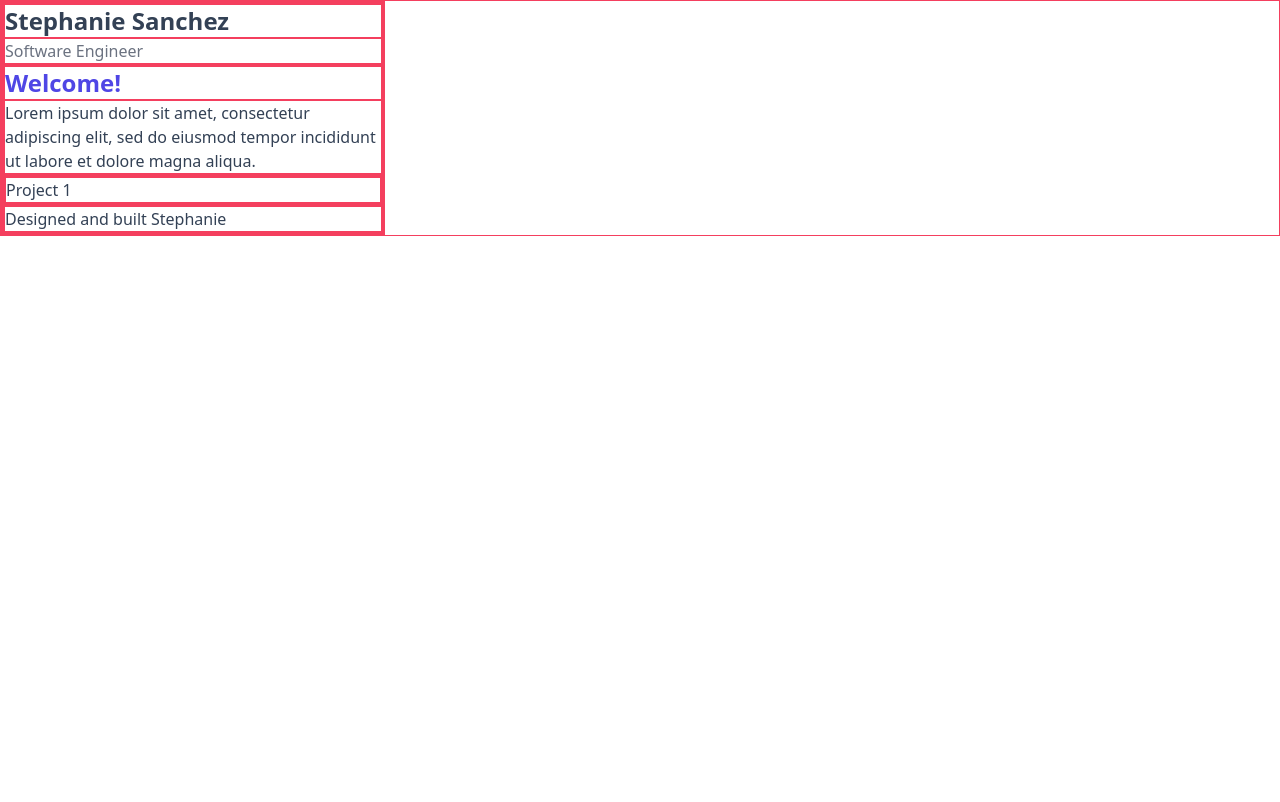
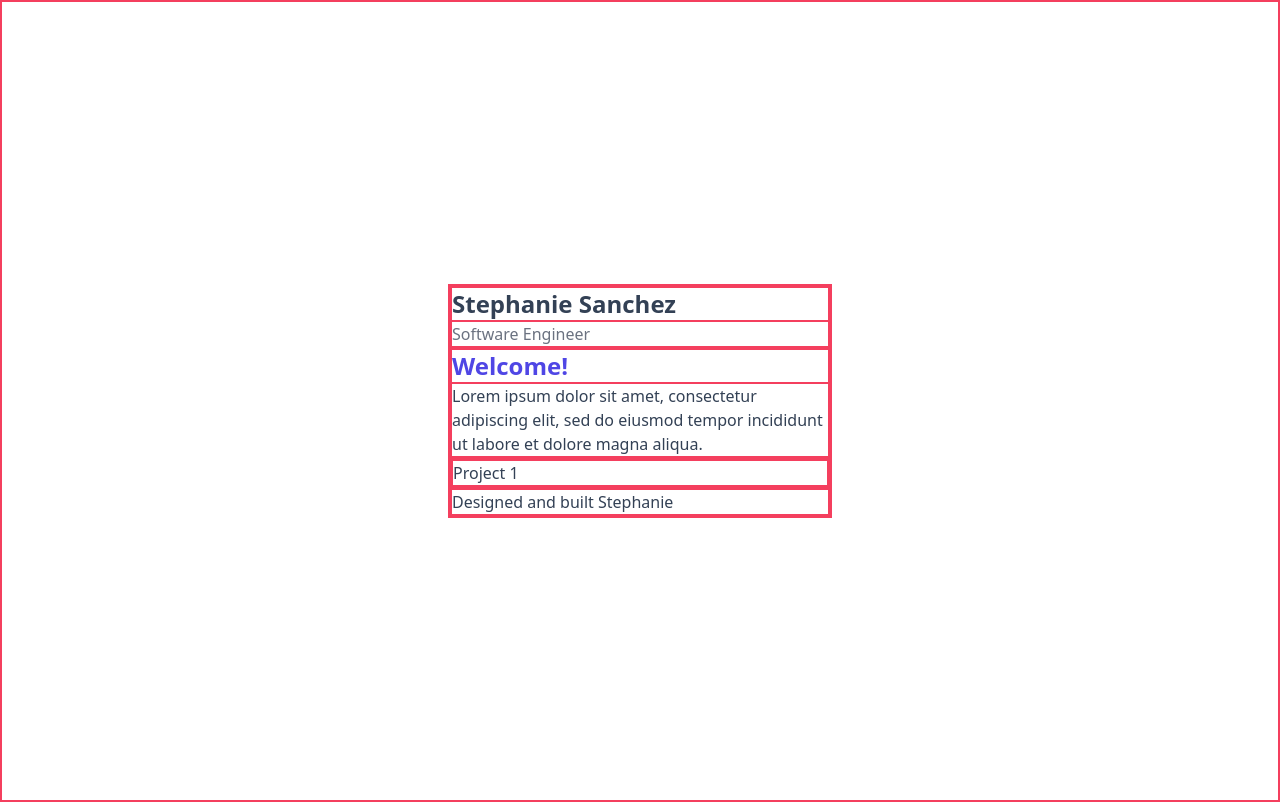
Before and after one commit to StephanieKSanchez/simple-portfolio-site, a Next.js app: page / in a window 1280 px wide. Built offline with nearby package versions, Linux system fonts and the light colour scheme.

Commit message:
centered

```diff
--- a/components/layout.tsx
+++ b/components/layout.tsx
@@ -1,5 +1,11 @@
+//put other elements inside here by passing them as props//
+
 const Layout = (props: any) => {
-  return <div className="max-w-sm">{props.children}</div>;
+  return (
+    <div className="h-screen flex">
+      <div className="max-w-sm m-auto">{props.children}</div>
+    </div>
+  );
 };
 
 export default Layout;
```
